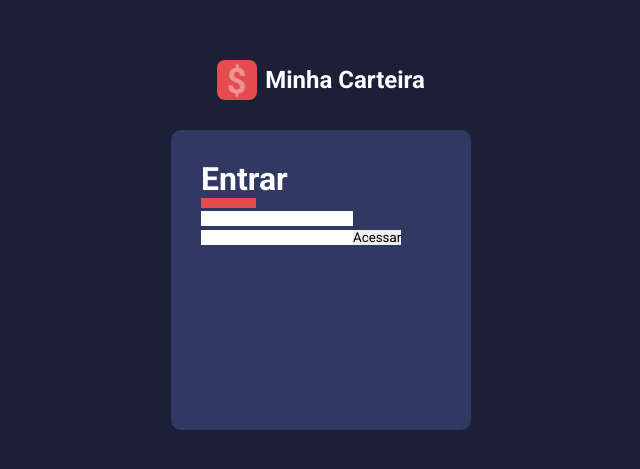
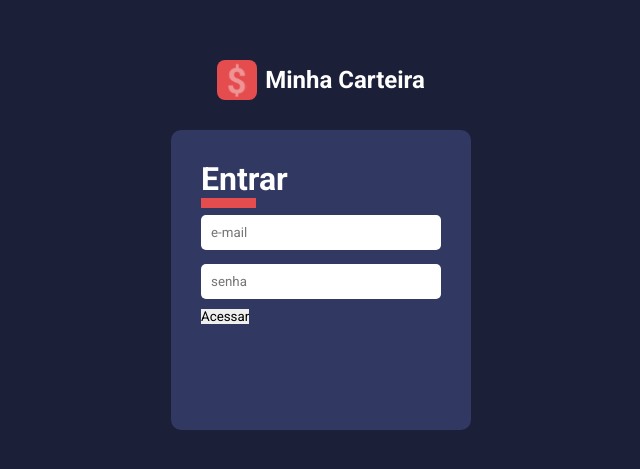
Before and after one commit to RobertoJuchem/Controle-Financeiro, a React (Create React App) app: page / in a window 1280 px wide. Shown: the part 155-624 px from the top of the page, without its empty margins (319-959 px from the left). Built offline with nearby package versions, Linux system fonts and the light colour scheme.

Commit message:
Componente para o input

```diff
--- /dev/null
+++ b/src/components/Input/index.tsx
@@ -0,0 +1,14 @@
+import React, {InputHTMLAttributes} from "react";
+import { Container } from "./style";
+
+type IInputProps = InputHTMLAttributes<HTMLInputElement>
+
+const Input: React.FC<IInputProps> = ({...rest}) => {
+   return (
+      <Container {...rest}>
+
+      </Container>
+   )
+}
+
+export default Input
--- /dev/null
+++ b/src/components/Input/style.ts
@@ -0,0 +1,8 @@
+import styled from "styled-components";
+
+export const Container = styled.input`
+   border-radius: 5px;
+   margin: 7px 0;
+   padding: 10px;
+   width: 100%;
+`
--- a/src/pages/Signin/index.tsx
+++ b/src/pages/Signin/index.tsx
@@ -1,19 +1,21 @@
 import React from "react";
 import logoImg from '../../assets/logo.svg'
-import {Container, Logo, Form, FormTitle} from './style'
+import { Container, Logo, Form, FormTitle } from './style'
+import Input from "../../components/Input";
 
 const Signin: React.FC = () => {
-   return(
+   return (
       <Container>
          <Logo>
-            <img src={logoImg}/>
+            <img src={logoImg} />
             <h2>Minha Carteira</h2>
          </Logo>
 
-         <Form>
+         <Form onSubmit={() => { }}>
             <FormTitle>Entrar</FormTitle>
-            <input type='text'/>
-            <input type='text'/>
+
+            <Input type='email' placeholder="e-mail" required/>
+            <Input type='password' placeholder="senha" required/>
 
             <button type="submit">Acessar</button>
          </Form>
```
